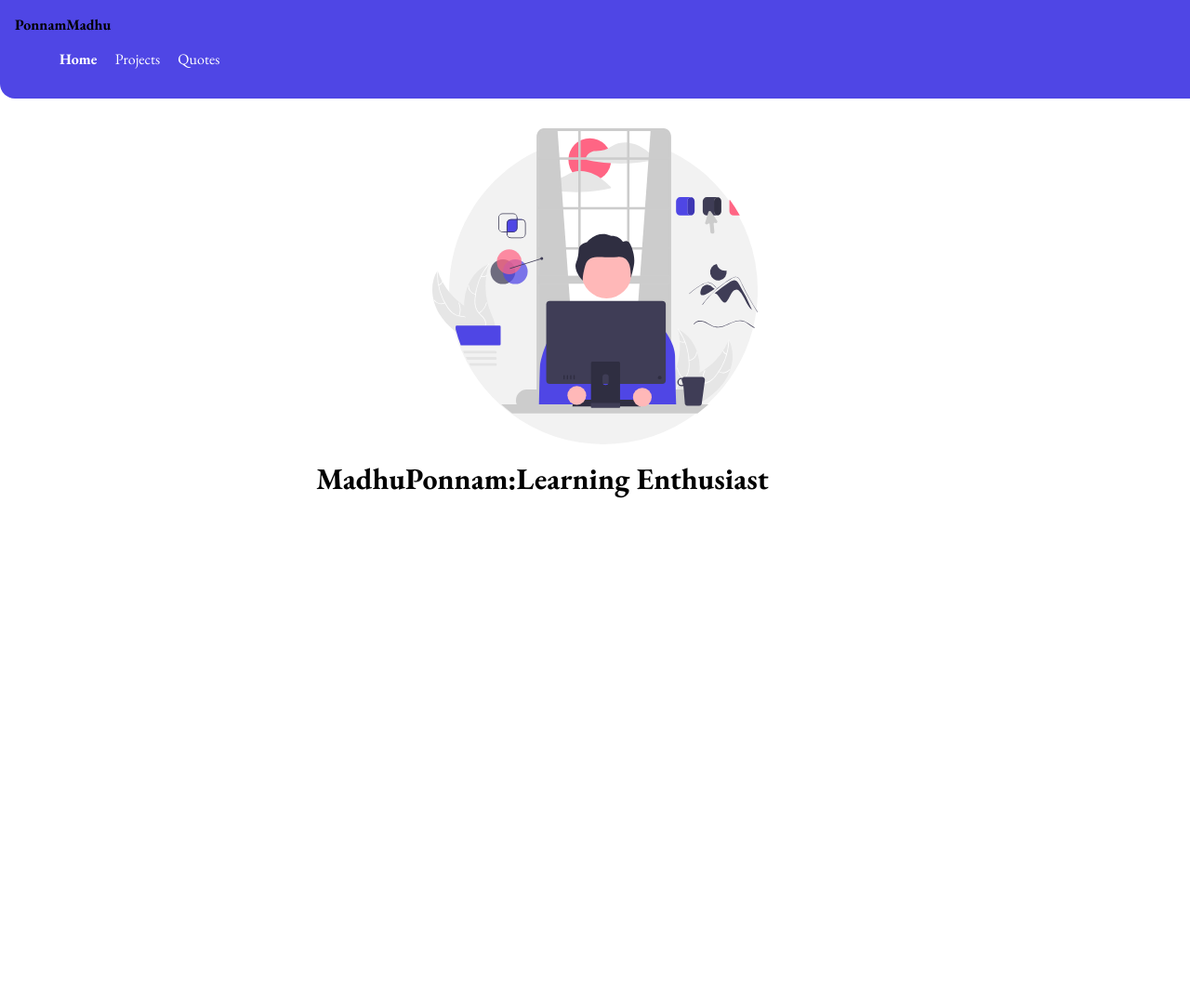
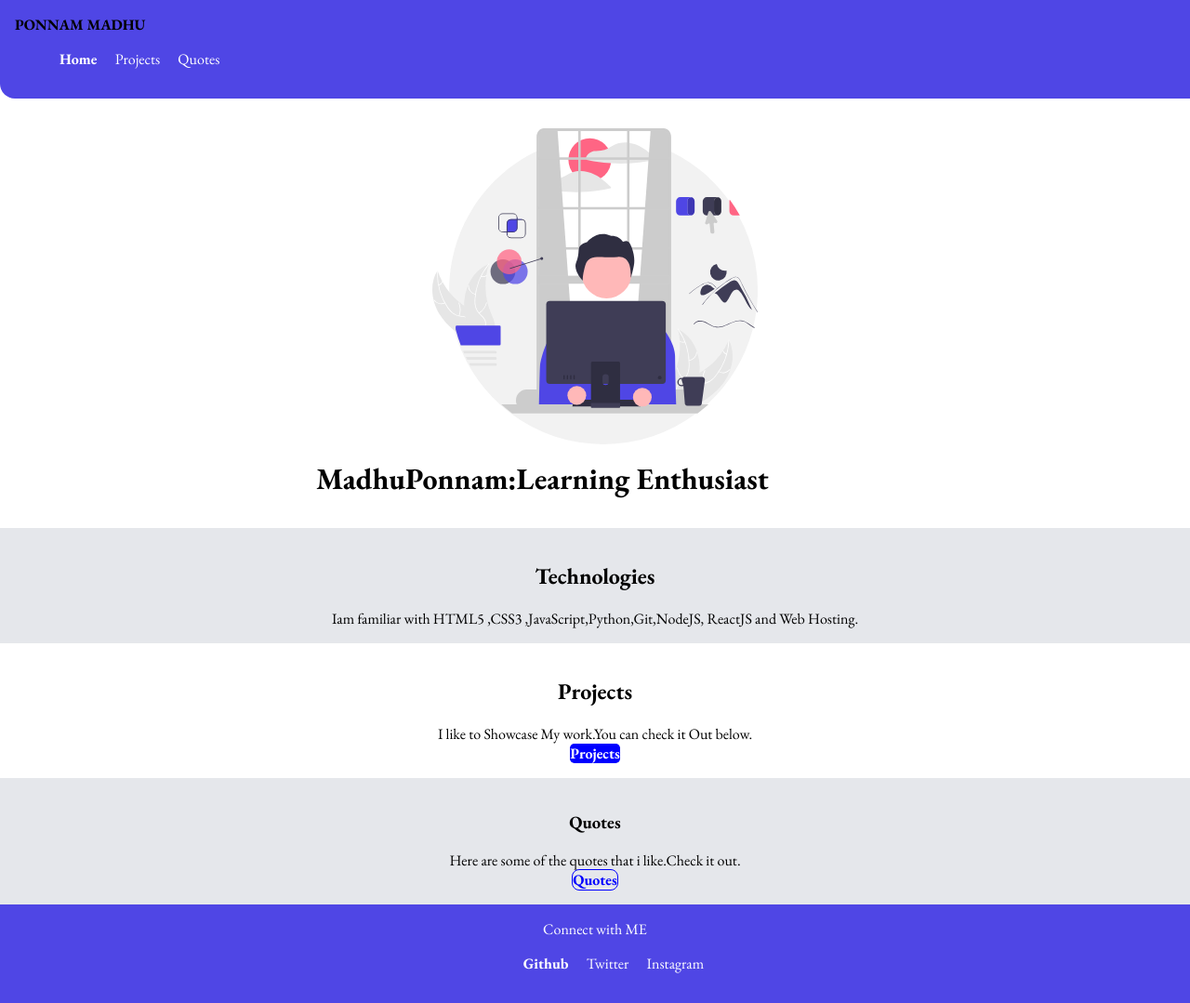
Before and after one commit to PonnamMadhu/MYPORTFOLIO, a plain HTML site: page index.html in a window 1280 px wide. Shown: the whole page at 93% size. Before the commit the page ends 800 px from the top, so only its background shows below. Drawn offline with nearby package versions, Linux system fonts and the light colour scheme.

Commit message:
updated upto mail portfolio page

```diff
--- a/index.html
+++ b/index.html
@@ -10,16 +10,16 @@
 <body>
 
     <nav class="navigation">
-        <div class="noc">PonnamMadhu</div>
+        <div class="noc">PONNAM MADHU</div>
         <ul class="bullets">
             <li class="list-inline ">
-                <a class="links active" href="/">Home</a>
+                <a class="links active" href="index.html">Home</a>
             </li>
             <li class="list-inline">
-                <a class="links" href="/">Projects</a>
+                <a class="links" href="projects.html">Projects</a>
             </li>
             <li class="list-inline">
-                <a class="links" href="/">Quotes</a>
+                <a class="links" href="quotes.html">Quotes</a>
             </li>
 
         </ul>
@@ -28,6 +28,41 @@
         <img class="hero-image" src="images/hero-image.svg" alt="">
         <h1 class="hero-heading container-center">  MadhuPonnam:Learning Enthusiast</h1>
     </header>
+    <section class="subs2">
+        <h1>Technologies</h1>
+        <div>Iam familiar with HTML5 ,CSS3 ,JavaScript,Python,Git,NodeJS,
+            ReactJS and Web Hosting.
+
+        </div>
+
+    </section>
+    <section class="subs1">
+        <h1>Projects</h1>
+        <div>I like to Showcase My work.You can check it Out below.
+
+        </div>
+        <a class="links primary-link" href="projects.html">Projects</a>
+
+    </section>
+    <section class="subs2">
+        <h3>Quotes</h3>
+        <div>Here are some of the quotes that i like.Check it out.</div>
+        <a class="links secondary-link" href="quotes.html">Quotes</a>
+    </section>
+    <footer class="footer">
+        <div class="footer-header">Connect with ME</div>
+        <ul class="social-links bullets">
+            <li class="list-inline">
+                <a  class="links active" href="https://github.com/PonnamMadhu">Github</a>
+            </li>
+            <li class="list-inline">
+                <a  class="links " href="https://twitter.com/PonnamMadhu6">Twitter</a>
+            </li>
+            <li class="list-inline">
+                <a  class="links " href="https://instagram.com/p_mc_45">Instagram</a>
+            </li>
+        </ul>
+    </footer>
 
 </body>
 </html>
--- a/styles.css
+++ b/styles.css
@@ -19,20 +19,27 @@ body{
 }
 .links{
     text-decoration: none;
+    color: white;
+
+
 }
 .primary-link{
+
     background-color:blue;
     border-radius: 0.3rem;
     color: white;
+    font-weight: bold
 }
 .secondary-link{
     color: blue;
     border-radius: 0.5rem;
     border: 1px solid blue;
+    font-weight: bold
 }
 .list-inline{
     display: inline;
     padding: 0rem 0.5rem;
+    color: white;
 
 }
 .bullets{
@@ -63,18 +70,21 @@ body{
 
 }
 .subs1{
-
-    background-color: whitesmoke;
+    text-align: center;
+    padding: 1rem 0rem;
+    background-color: white;
 }
 .subs2{
+    text-align: center;
     background-color: var(--gray);
+    padding: 1rem 0rem;
 }
 .subs1 h3{
     text-align: center;
 }
 .footer{
     background-color:var(--pcolor);
-    padding: 2rem 0rem;
+    padding: 1rem 0rem;
     text-align: center;
     color: white;
 }
@@ -82,3 +92,6 @@ body{
     font-weight: bold
 
 }
+.footer .active{
+    font-weight: bold;
+}
```
Also changed, not shown: projects.html (added, +28 -0 lines), quotes.html (added, +29 -0 lines).
